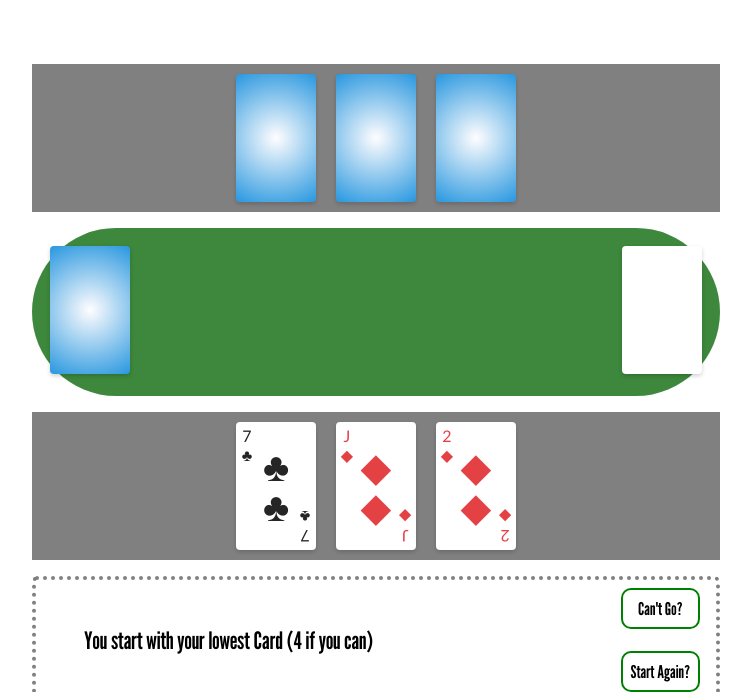
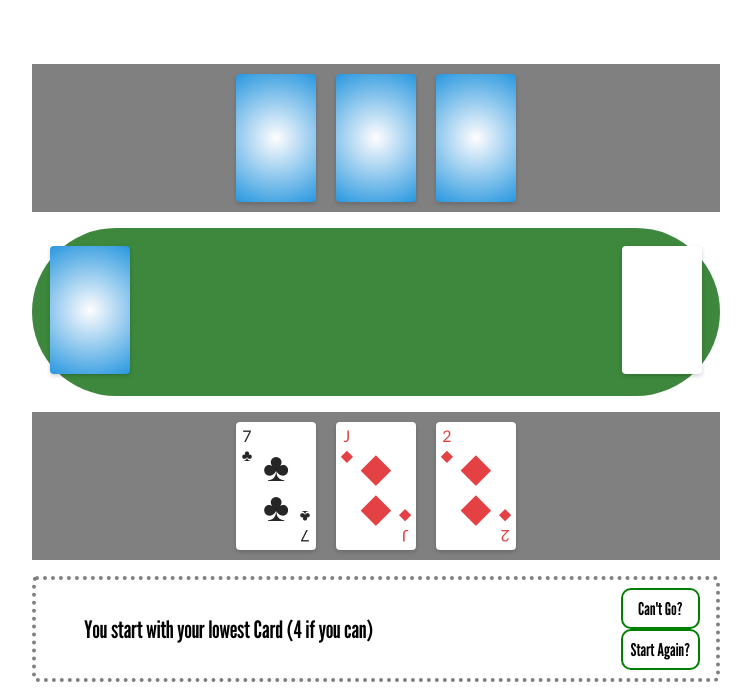
Before and after one commit to sPridmore96/Karma-card-game, a website with bundled scripts: page index.html in a window 1280 px wide. Shown: the top 692 px of the page, without its empty margins (264-1015 px from the left). Built offline with nearby package versions, Linux system fonts and the light colour scheme.

Commit message:
same of commit before

```diff
--- a/styles.scss
+++ b/styles.scss
@@ -61,7 +61,7 @@ body{
     display: flex;
     width: 100%;
     margin-top: 1rem;
-    height: 8rem;
+    height: auto;
     justify-content: space-between;
     align-items: center;
     padding: 0.5rem;
@@ -72,6 +72,7 @@ body{
         display: flex;
         flex-direction: column;
         justify-content: space-between;
+        margin-left: 1rem;
 
         & button {
             font-size: 1.1rem;
```
Also changed, not shown: styles.css, 1 other file.
